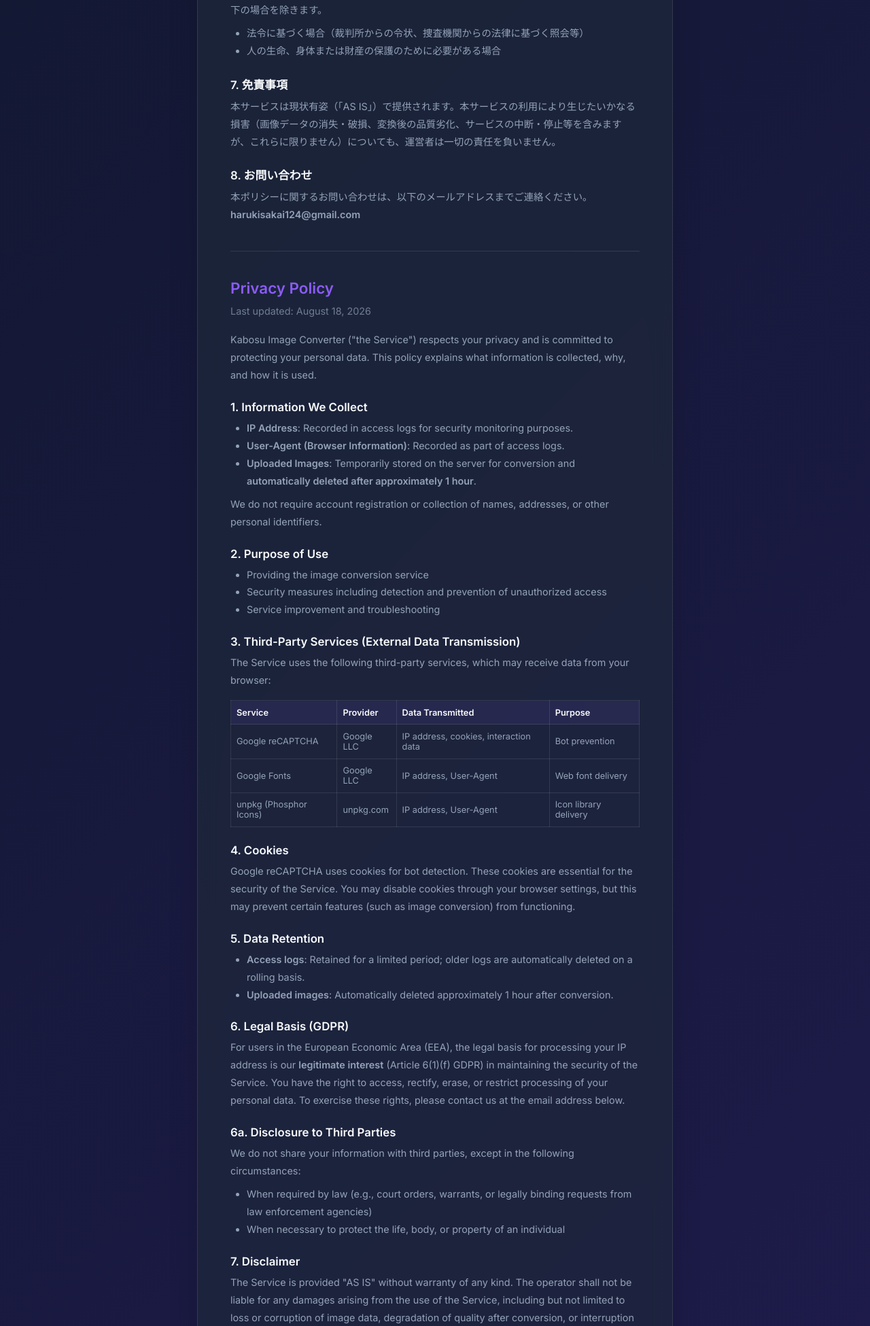
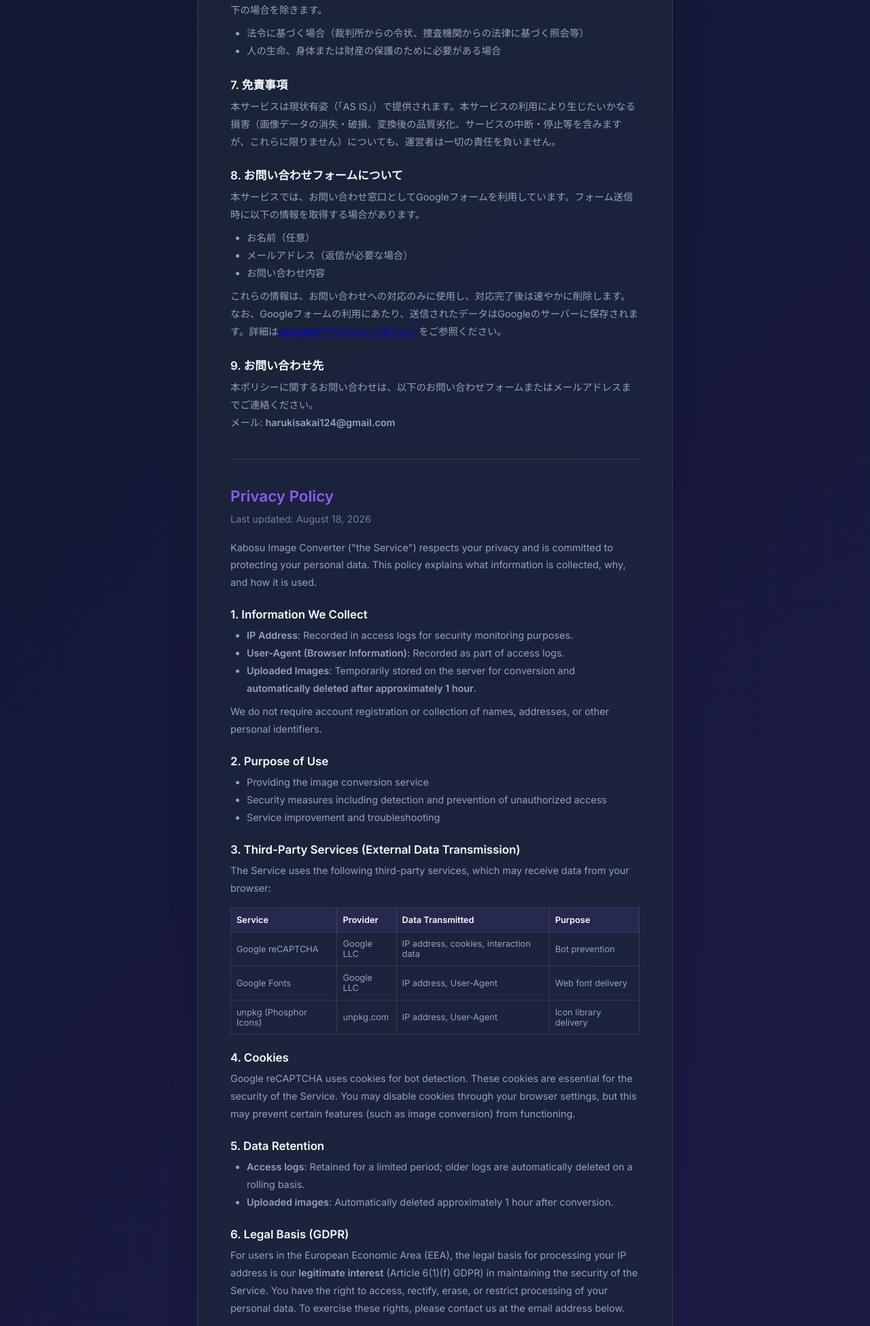
Before and after one commit to kabosu416/image-converter, a Flask app: page /privacy in a window 1280 px wide. Shown: the part 1354-3305 px from the top of the page at 68% size. Run offline with Flask 3, Linux system fonts and the light colour scheme; some libraries are stand-ins or nearby versions.

Commit message:
docs: Add contact form (Google Forms) data handling to privacy policy

```diff
--- a/templates/privacy.html
+++ b/templates/privacy.html
@@ -97,9 +97,18 @@
             <h3>7. 免責事項</h3>
             <p>本サービスは現状有姿（「AS IS」）で提供されます。本サービスの利用により生じたいかなる損害（画像データの消失・破損、変換後の品質劣化、サービスの中断・停止等を含みますが、これらに限りません）についても、運営者は一切の責任を負いません。</p>
 
-            <h3>8. お問い合わせ</h3>
-            <p>本ポリシーに関するお問い合わせは、以下のメールアドレスまでご連絡ください。</p>
-            <p><strong>harukisakai124@gmail.com</strong></p>
+            <h3>8. お問い合わせフォームについて</h3>
+            <p>本サービスでは、お問い合わせ窓口としてGoogleフォームを利用しています。フォーム送信時に以下の情報を取得する場合があります。</p>
+            <ul>
+                <li>お名前（任意）</li>
+                <li>メールアドレス（返信が必要な場合）</li>
+                <li>お問い合わせ内容</li>
+            </ul>
+            <p>これらの情報は、お問い合わせへの対応のみに使用し、対応完了後は速やかに削除します。なお、Googleフォームの利用にあたり、送信されたデータはGoogleのサーバーに保存されます。詳細は<a href="https://policies.google.com/privacy" target="_blank" rel="noopener noreferrer">Googleのプライバシーポリシー</a>をご参照ください。</p>
+
+            <h3>9. お問い合わせ先</h3>
+            <p>本ポリシーに関するお問い合わせは、以下のお問い合わせフォームまたはメールアドレスまでご連絡ください。</p>
+            <p>メール: <strong>harukisakai124@gmail.com</strong></p>
 
             <hr class="policy-divider">
 
@@ -180,9 +189,18 @@
             <h3>7. Disclaimer</h3>
             <p>The Service is provided "AS IS" without warranty of any kind. The operator shall not be liable for any damages arising from the use of the Service, including but not limited to loss or corruption of image data, degradation of quality after conversion, or interruption or discontinuation of the Service.</p>
 
-            <h3>8. Contact</h3>
-            <p>For inquiries regarding this privacy policy, please contact:</p>
-            <p><strong>harukisakai124@gmail.com</strong></p>
+            <h3>8. Contact Form</h3>
+            <p>We use Google Forms as our inquiry contact point. The following information may be collected when you submit the form:</p>
+            <ul>
+                <li>Name (optional)</li>
+                <li>Email address (if a reply is needed)</li>
+                <li>Inquiry details</li>
+            </ul>
+            <p>This information is used solely to respond to your inquiry and will be promptly deleted after the matter is resolved. Please note that submitted data is stored on Google's servers. For details, see <a href="https://policies.google.com/privacy" target="_blank" rel="noopener noreferrer">Google's Privacy Policy</a>.</p>
+
+            <h3>9. Contact</h3>
+            <p>For inquiries regarding this privacy policy, please use the contact form or email us at:</p>
+            <p>Email: <strong>harukisakai124@gmail.com</strong></p>
         </div>
     </div>
 
```
